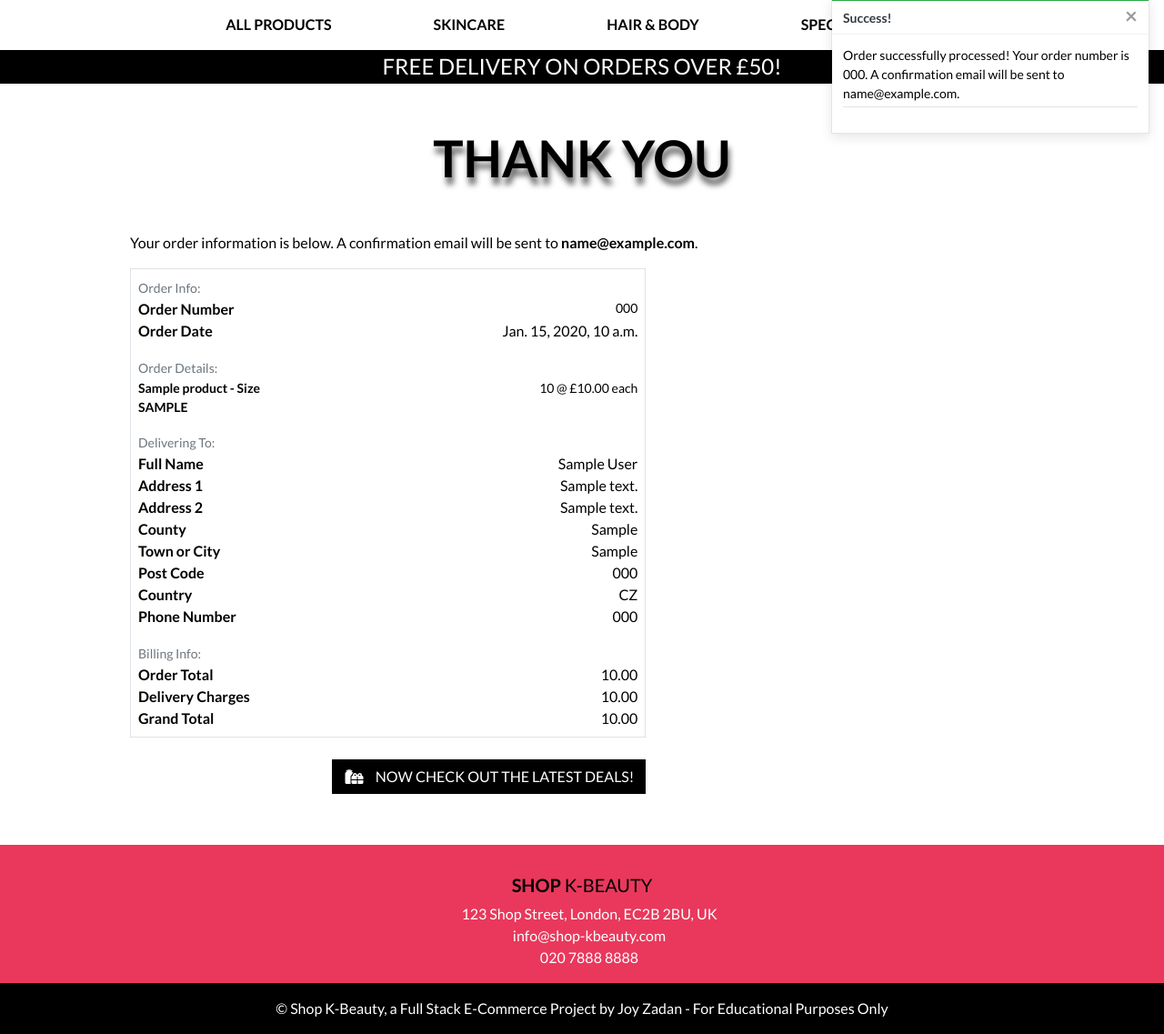
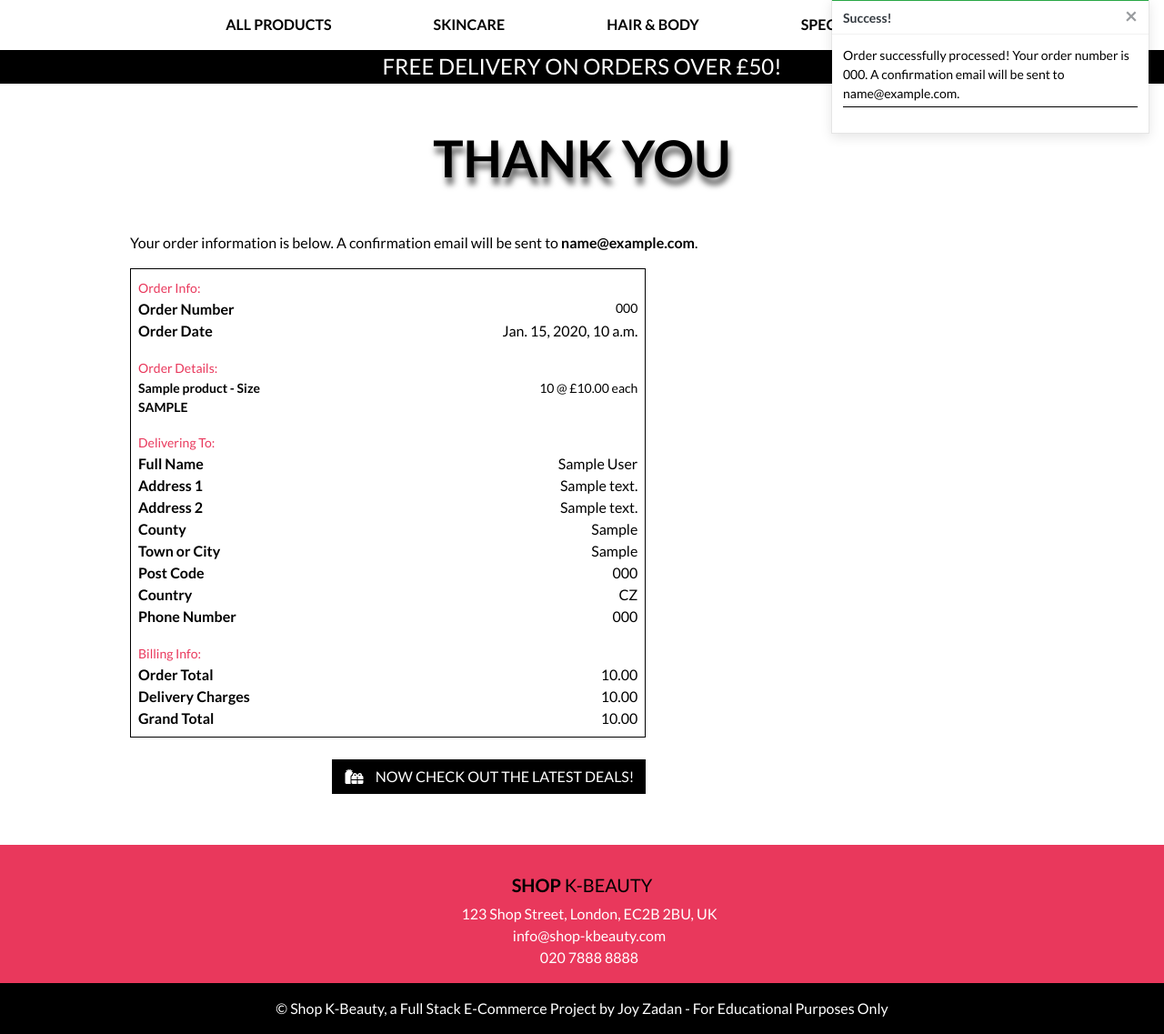
Before and after one commit to ashleyvines725/shop-project, a Django app: page /checkout/checkout_success/000 in a window 1280 px wide. Shown: the part 73-1210 px from the top of the page at 91% size. Run offline with Django 3.2, Linux system fonts and the light colour scheme; tables that the repository leaves empty hold one stand-in row (values such as "Sample post"); some libraries are stand-ins or nearby versions.

Commit message:
Added additional css classes to have uniform look and feel across all pages of the site

```diff
--- a/checkout/templates/checkout/checkout.html
+++ b/checkout/templates/checkout/checkout.html
@@ -19,6 +19,7 @@
         <div class="row">
             <div class="col">
                 <h2 class="display-4 brand-font-alt text-shadow text-center my-5">Checkout</h2>
+                <hr>
             </div>
         </div>
 
--- a/checkout/templates/checkout/checkout_success.html
+++ b/checkout/templates/checkout/checkout_success.html
@@ -25,12 +25,12 @@
         <!-- Order Summary -->
         <div class="row">
             <div class="col-12 col-lg-7">
-                <div class="order-confirmation-wrapper p-2 border">
+                <div class="order-confirmation-wrapper p-2 alt-border">
 
                     <!-- ORDER INFO -->
                     <div class="row">
                         <div class="col">
-                            <small class="text-muted">Order Info:</small>
+                            <small class="alt-text-muted">Order Info:</small>
                         </div>
                     </div>
                     <div class="row">
@@ -53,7 +53,7 @@
                     <!-- ORDER DETAILS -->
                     <div class="row mt-3">
                         <div class="col">
-                            <small class="text-muted">Order Details:</small>
+                            <small class="alt-text-muted">Order Details:</small>
                         </div>
                     </div>
 
@@ -73,7 +73,7 @@
                     <!-- DELIVERING TO -->
                     <div class="row mt-3">
                         <div class="col">
-                            <small class="text-muted">Delivering To:</small>
+                            <small class="alt-text-muted">Delivering To:</small>
                         </div>
                     </div>
 
@@ -167,7 +167,7 @@
                     <!-- BILLING INFO -->
                     <div class="row mt-3">
                         <div class="col">
-                            <small class="text-muted">Billing Info:</small>
+                            <small class="alt-text-muted">Billing Info:</small>
                         </div>
                     </div>
 
--- a/products/templates/products/product_detail.html
+++ b/products/templates/products/product_detail.html
@@ -32,7 +32,7 @@
                     <p class="mb-0 py-2">By <span class="brand-font-alt h6 pb-3">{{ product.brand.friendly_name }}</span></p>
                     {% if product.category %}
                     <p class="small mt-1 mb-0">
-                        <a class="text-muted"
+                        <a class="alt-text-muted"
                             href="{% url 'products' %}?category={{ product.category.name }}">
                             <i class="fas fa-list mr-1"></i>{{ product.category.friendly_name }}
                         </a>
--- a/products/templates/products/products.html
+++ b/products/templates/products/products.html
@@ -53,7 +53,7 @@
                     <div class="col-12 col-md-6 order-md-first">
                         <p class="text-muted mt-3 text-center text-md-left">
                             {% if search_term or current_categories or current_sorting != 'None_None' %}
-                                <span class="small"><a href="{% url 'products' %}">Products Home</a> | </span>
+                                <span class="small"><a href="{% url 'products' %}" class="alt-a">Products Home</a> | </span>
                             {% endif %}
                             {{ products|length }} Products{% if search_term %} found for <strong>"{{ search_term }}"</strong>{% endif %}
                         </p>
@@ -82,7 +82,7 @@
 
                     {% if product.category %}
                     <p class="small mt-2 mb-0 text-center">
-                        <a class="text-muted"
+                        <a class="alt-text-muted"
                             href="{% url 'products' %}?category={{ product.category.name }}">
                             <i class="fas fa-list"></i> {{ product.category.friendly_name }}
                         </a>
--- a/profiles/templates/profiles/profile.html
+++ b/profiles/templates/profiles/profile.html
@@ -18,6 +18,7 @@
         <div class="row">
             <div class="col">
                 <h2 class="display-4 brand-font-alt text-shadow text-center my-5">My Profile</h2>
+                <hr>
             </div>
         </div>
     </div>
--- a/static/css/base.css
+++ b/static/css/base.css
@@ -69,6 +69,9 @@ body {
     font-weight: 700;
 }
 
+.alt-text-muted {
+    color: #e9385c;
+}
 .text-shadow {
     text-shadow: 2px 8px 6px rgba(0,0,0,0.6),
                     0px -5px 35px rgba(255,255,255,0.3);
@@ -79,6 +82,12 @@ body {
 }
 
 /* -------------------------------- Buttons & Links Styling */
+a:hover,
+a:active,
+a:visited {
+    text-decoration: none !important;
+}
+
 .shop-now-button {
     background: black;
     color: white;
@@ -123,6 +132,24 @@ body {
     color: white;
 }
 
+.alt-a,
+.alt-text-info,
+.alt-text-primary {
+    color: #e9385c !important;
+}
+
+.alt-a:hover,
+.alt-a:active,
+.alt-a:focus,
+.alt-text-info:hover,
+.alt-text-info:active,
+.alt-text-info:focus,
+.alt-text-primary:hover,
+.alt-text-primary:active,
+.alt-text-primary:focus {
+    color: #ffc107!important;
+}
+
 a.category-badge > span.badge,
 a.subcategory-badge > span.badge {
     background: #e9385c !important;
@@ -148,6 +175,22 @@ a.subcategory-badge > span.badge:hover {
 .update-link,
 .remove-item {
     cursor: pointer;
+}
+
+/* ------------------------------- additional styling for better UI */
+hr {
+    border-top: 1px solid #000;
+}
+
+.alt-border {
+    border: 1px solid #000;
+}
+
+/* ------------------------------- card styling to overwrite bootstrap's default styling */
+.card {
+    color: #000 !important;
+    border: 1px solid #000 !important;
+    border-radius: 0 !important;
 }
 
 /* ------------------------------- bootstrap toasts */
--- a/templates/allauth/account/base.html
+++ b/templates/allauth/account/base.html
@@ -1 +1,5 @@
 {% extends "base.html" %}
+
+{% block content %}
+
+{% endblock %}
--- a/templates/base.html
+++ b/templates/base.html
@@ -101,7 +101,7 @@
           </li>
           <!-- Bag area -->
           <li class="list-inline-item">
-            <a class="{% if grand_total %}text-info font-weight-bold{% else %}text-black{% endif %} nav-link" href="{% url 'view_bag' %}">
+            <a class="{% if grand_total %}alt-text-info font-weight-bold{% else %}text-black{% endif %} nav-link" href="{% url 'view_bag' %}">
               <div class="text-center">
                 <div><i class="fas fa-shopping-bag fa-lg"></i></div>
                 <p class="my-0">
--- a/templates/includes/mobile_top_header.html
+++ b/templates/includes/mobile_top_header.html
@@ -50,7 +50,7 @@
     </li>
     <!-- Bag area -->
     <li class="list-inline-item">
-        <a class="{% if grand_total %}text-primary font-weight-bold{% else %}text-black{% endif %} nav-link d-block d-lg-none" href="{% url 'view_bag' %}">
+        <a class="{% if grand_total %}alt-text-primary font-weight-bold{% else %}text-black{% endif %} nav-link d-block d-lg-none" href="{% url 'view_bag' %}">
             <div class="text-center">
                 <div><i class="fas fa-shopping-bag fa-lg"></i></div>
                 <p class="my-0">
```
